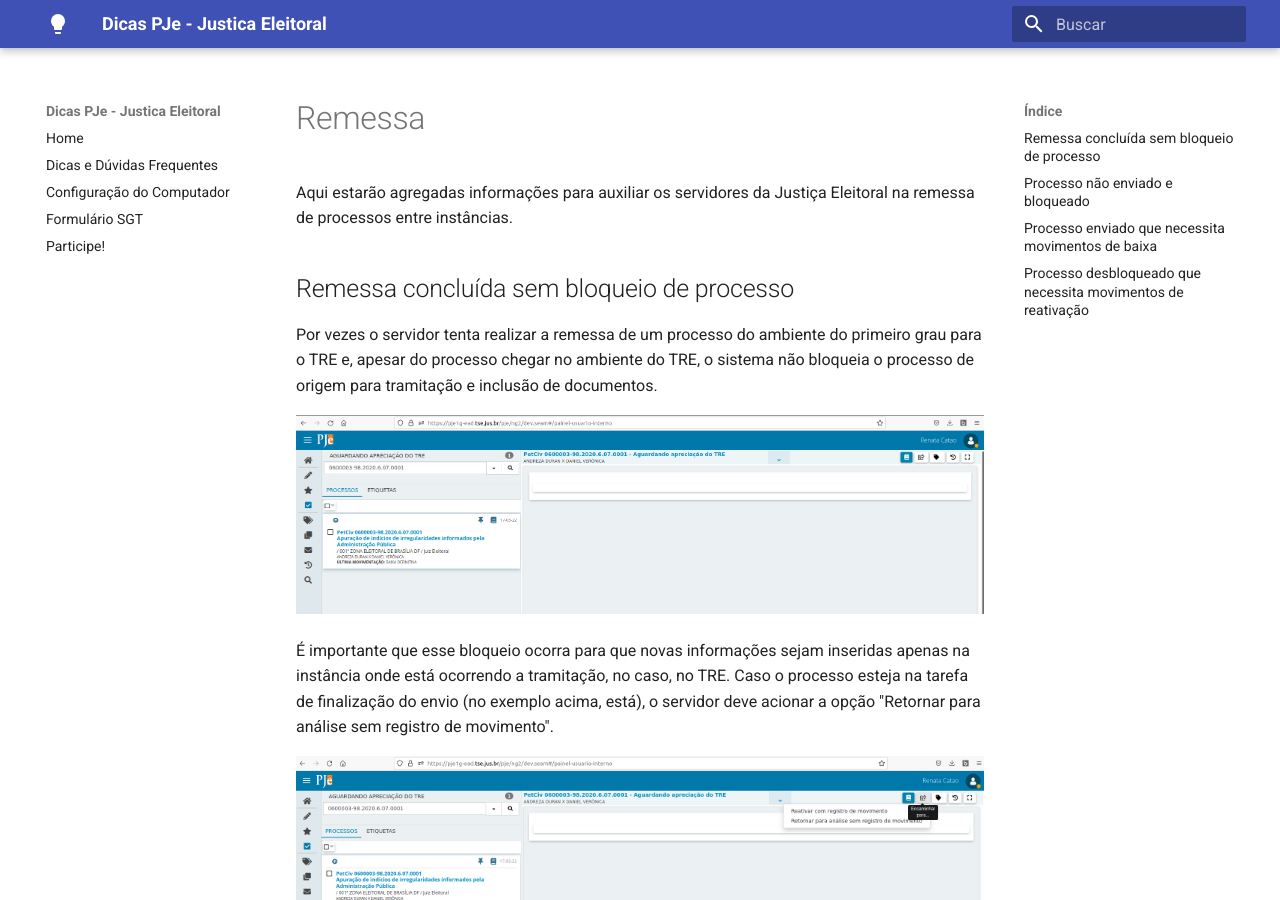
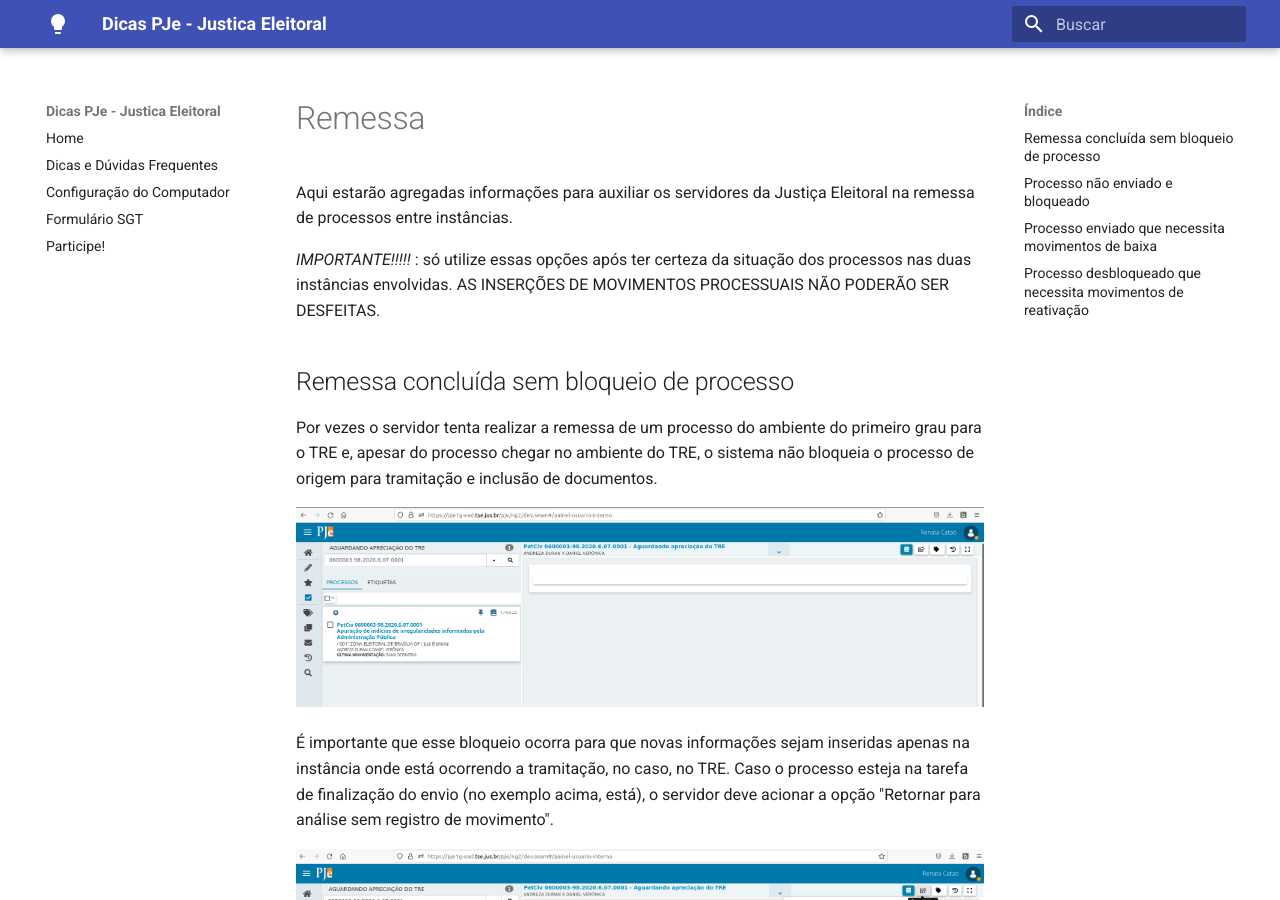
Before and after one commit to PJeJE/dicas_versao_1, an MkDocs documentation site: the page built from docs/remessa.md, in a window 1280 px wide and 900 px high. Built offline with MkDocs 1.6.1 and Material for MkDocs 9.7.7, drawn with Linux system fonts in a browser that asks for light colours; nearby versions of some CDN libraries.

Commit message:
Update remessa.md

```diff
--- a/docs/remessa.md
+++ b/docs/remessa.md
@@ -1,6 +1,8 @@
 # Remessa
 
 Aqui estarão agregadas informações para auxiliar os servidores da Justiça Eleitoral na remessa de processos entre instâncias.
+
+*IMPORTANTE!!!!!* : só utilize essas opções após ter certeza da situação dos processos nas duas instâncias envolvidas. AS INSERÇÕES DE MOVIMENTOS PROCESSUAIS NÃO PODERÃO SER DESFEITAS.
 
 ## Remessa concluída sem bloqueio de processo
 
```
